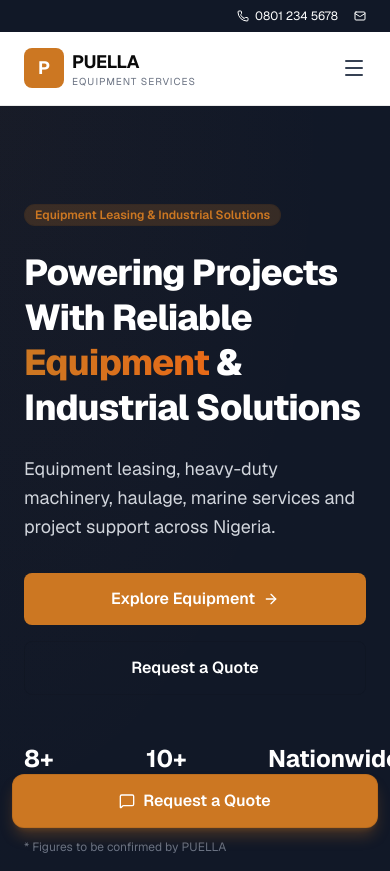
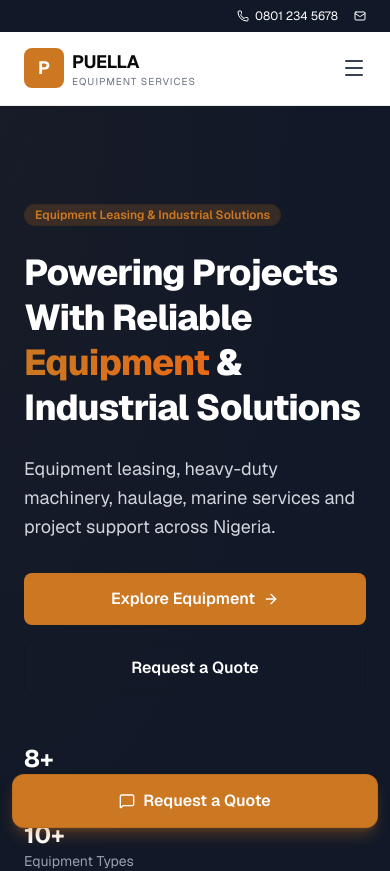
Before and after one commit to jakejunior-tech/puella-website, a Next.js app: page / in a window 390 px wide. Shown: the top 871 px of the page. Built offline with nearby package versions, Linux system fonts and the light colour scheme.

Commit message:
Fix hero stat cropping on mobile; prevent iOS input zoom

```diff
--- a/src/app/globals.css
+++ b/src/app/globals.css
@@ -67,3 +67,9 @@ body {
 .hero-pattern {
   background-image: radial-gradient(ellipse at top left, rgba(204, 119, 34, 0.08), transparent 60%);
 }
+
+input,
+textarea,
+select {
+  font-size: 16px;
+}
--- a/src/app/page.tsx
+++ b/src/app/page.tsx
@@ -51,7 +51,7 @@ export default function Home() {
                   Request a Quote
                 </Link>
               </div>
-              <div className="mt-12 grid grid-cols-3 max-w-md gap-6">
+              <div className="mt-12 grid grid-cols-1 sm:grid-cols-3 max-w-md gap-6">
                 <div>
                   <p className="text-2xl font-bold">8+</p>
                   <p className="text-sm text-gray-400">Service Categories</p>
@@ -61,7 +61,7 @@ export default function Home() {
                   <p className="text-sm text-gray-400">Equipment Types</p>
                 </div>
                 <div>
-                  <p className="text-2xl font-bold">Nationwide</p>
+                  <p className="text-2xl font-bold min-w-0 break-words">Nationwide</p>
                   <p className="text-sm text-gray-400">Coverage</p>
                 </div>
               </div>
```
